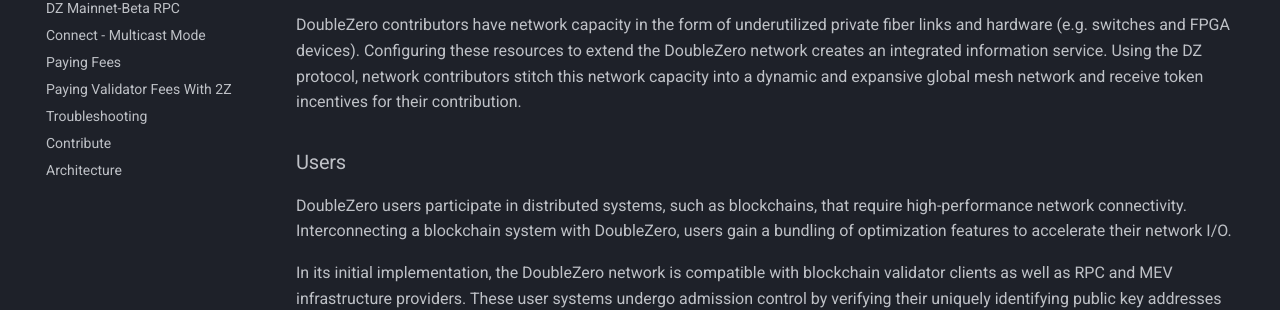
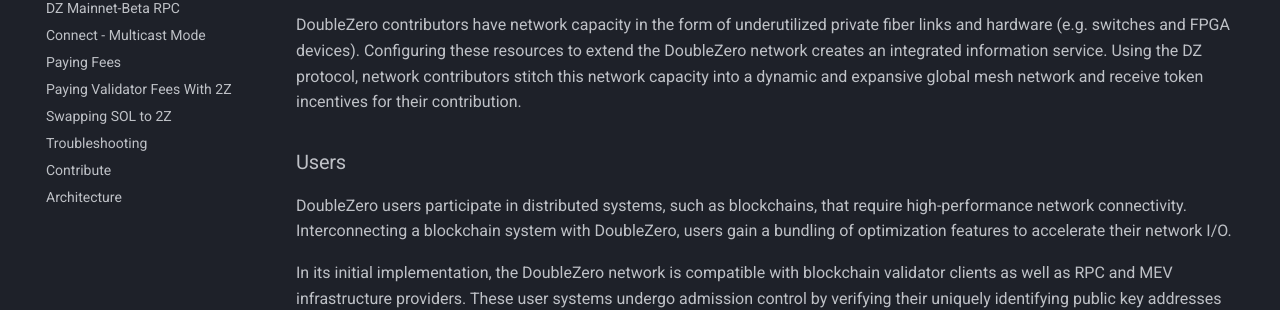
Before and after one commit to malbeclabs/docs, an MkDocs documentation site: the page built from docs/index.md, in a window 1280 px wide. Shown: the part 381-691 px from the top of the page. Built offline with MkDocs 1.6.1 and Material for MkDocs 9.7.7, drawn with Linux system fonts in a browser that asks for light colours.

Commit message:
Update mkdocs.yml

```diff
--- a/mkdocs.yml
+++ b/mkdocs.yml
@@ -23,6 +23,7 @@
   - Connect - Multicast Mode: connect-multicast.md
   - Paying Fees: paying-fees.md
   - Paying Validator Fees With 2Z: paying-fees2z.md
+  - Swapping SOL to 2Z: Swapping-sol-to-2z.md
   - Troubleshooting: troubleshooting.md
   - Contribute: contribute.md
   - Architecture: architecture.md
```
